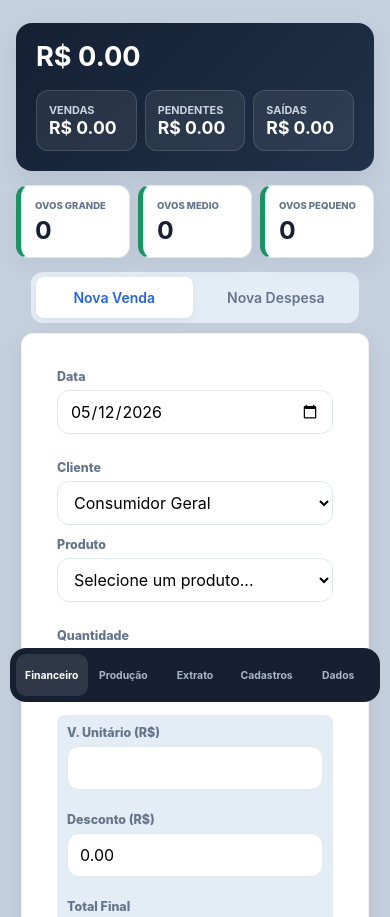
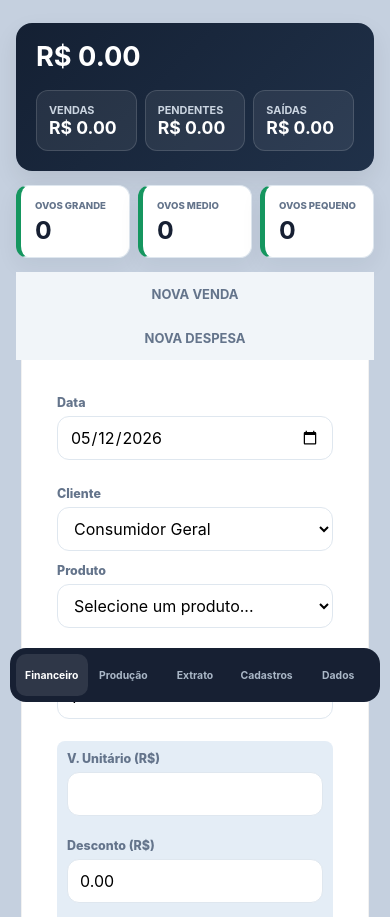
Before and after one commit to jadsonviana7-eng/Granja-, a plain HTML site: page index.html in a window 390 px wide. Shown: the part 132-1049 px from the top of the page. Drawn offline with Linux system fonts and the light colour scheme.

Commit message:
Add files via upload

```diff
--- a/style.css
+++ b/style.css
@@ -584,51 +584,75 @@
         }
 
         /* --- SISTEMA DE ABAS FINANCEIRO (MOBILE) --- */
-.mobile-tabs {
+        ..mobile-tabs {
     display: none; /* Escondido no PC */
+    grid-template-columns: 1fr 1fr;
     background: var(--surface-2);
-    padding: 5px;
-    border-radius: var(--radius);
-    margin: 10px 15px; /* Espaçamento lateral para não grudar na borda */
-    gap: 5px;
+    margin: 10px 0 0 0; /* Encosta no card abaixo */
+    padding: 0;
+    border-top-left-radius: var(--radius);
+    border-top-right-radius: var(--radius);
+    overflow: hidden;
+    border: 1px solid var(--line);
+    border-bottom: none;
 }
 
     .tab-item {
-    padding: 12px 5px;
+        padding: 14px 5px;
         border: none;
-    border-radius: 8px;
-    background: transparent;
-    cursor: pointer;
-    font-weight: 600;
-    font-size: 14px;
+        background: #f1f5f9;
         color: var(--muted);
-    transition: all 0.3s ease;
-    text-align: center;
+        font-weight: 700;
+        font-size: 13px;
+        display: flex;
+        align-items: center;
+        justify-content: center;
+        gap: 8px;
+        transition: 0.2s;
+        text-transform: uppercase;
     }
 
-.tab-item.active {
-    background: var(--surface);
-    color: var(--blue);
-    box-shadow: 0 4px 10px rgba(0, 0, 0, 0.05);
+    /* Estilo dos ícones dentro das abas */
+    .tab-icon svg {
+        width: 18px;
+        height: 18px;
+        fill: none;
+        stroke: currentColor;
+        stroke-width: 2;
+        stroke-linecap: round;
+        stroke-linejoin: round;
     }
 
-/* --- AJUSTES DE EXIBIÇÃO --- */
+    /* --- CORES CRISTAL (ATIVAS) --- */
 
-/* No PC: Mostra tudo e esconde as abas */
-.form-section {
-    display: block;
+    /* Aba Venda: Verde Cristal */
+    .tab-venda.active {
+        background: #ecfdf5 !important;
+        color: var(--green) !important;
+        border-bottom: 3px solid var(--green);
     }
 
-@media (max-width: 600px) {
-    .mobile-tabs {
-        display: grid;
-        grid-template-columns: 1fr 1fr;
+    /* Aba Despesa: Vermelho Cristal */
+    .tab-despesa.active {
+        background: #fef2f2 !important;
+        color: var(--red) !important;
+        border-bottom: 3px solid var(--red);
     }
 
-    /* Esconde o título do card no mobile para as abas serem o título */
-    .desktop-only {
-        display: none !important;
+    /* --- AJUSTES DE FUSÃO NO MOBILE --- */
+    @media (max-width: 600px) {
+        .mobile-tabs { display: grid; }
+
+        /* Remove o arredondado do topo do card para ele "colar" na aba */
+        .form-section .card {
+            border-top-left-radius: 0 !important;
+            border-top-right-radius: 0 !important;
+            margin-top: 0 !important;
+            border-top: none !important;
+            box-shadow: none; /* Opcional: remove sombra superior para parecer peça única */
         }
+
+        .desktop-only { display: none !important; }
 
         /* Lógica de esconder o formulário inativo */
         .form-section {
```
Lines whose indentation alone changed are shown as unchanged.
